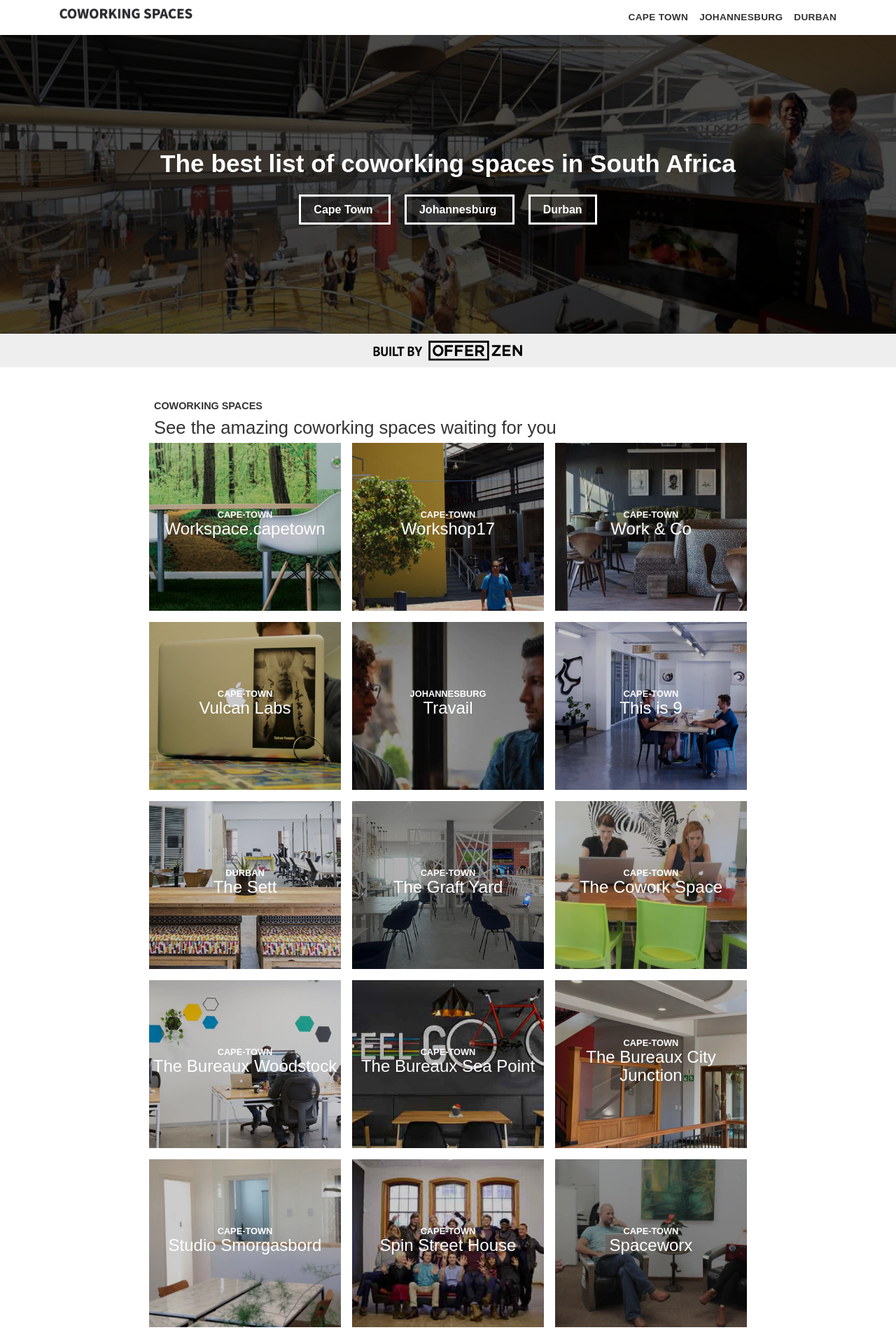
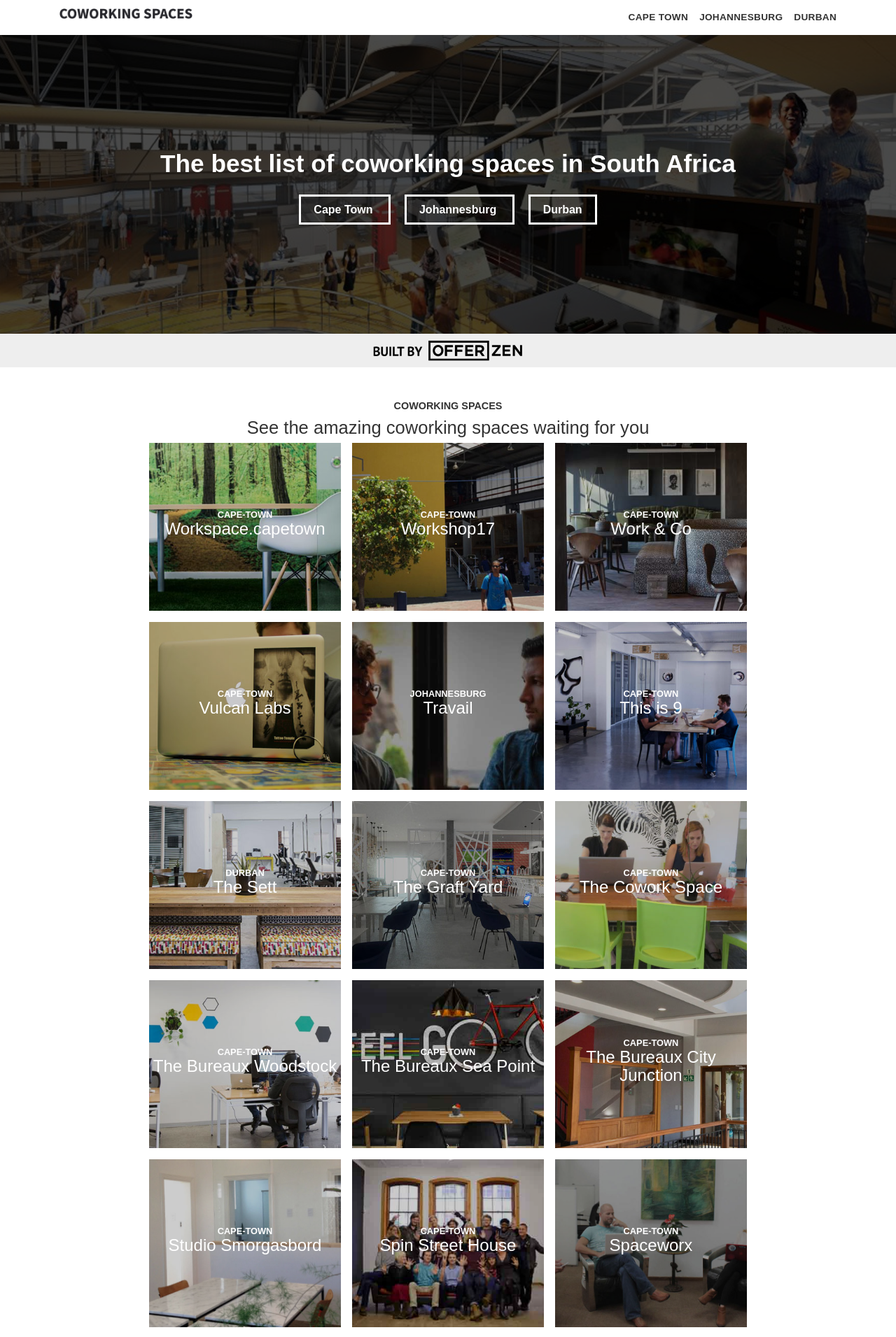
Before and after one commit to zatech/coworking, a Jekyll site: the page built from index.html, in a window 1280 px wide. Shown: the top 1911 px of the page at 70% size. Built offline with Jekyll 4.4.1, drawn with Linux system fonts in a browser that asks for light colours; some web fonts are replaced.

Commit message:
Fix text centring CSS classes

```diff
--- a/_layouts/category.html
+++ b/_layouts/category.html
@@ -7,7 +7,7 @@
     <div class="container">
       <div class="row">
         <div class="col-md-12">
-          <header class="text-center m-b-lg">
+          <header class="xs-text-center m-b-lg">
             <h5>Coworking spaces</h5>
             <h3>See the amazing coworking spaces waiting for you in {{ page.title}}</h3>
             <div itemprop="articleBody">
--- a/index.html
+++ b/index.html
@@ -39,7 +39,7 @@
 
 <div id="locations-showcase">
   <div class="container">
-    <header class="text-center m-b-lg">
+    <header class="text-xs-center m-b-lg">
       <h5>Coworking spaces</h5>
       <h3>See the amazing coworking spaces waiting for you</h3>
     </header>
```
